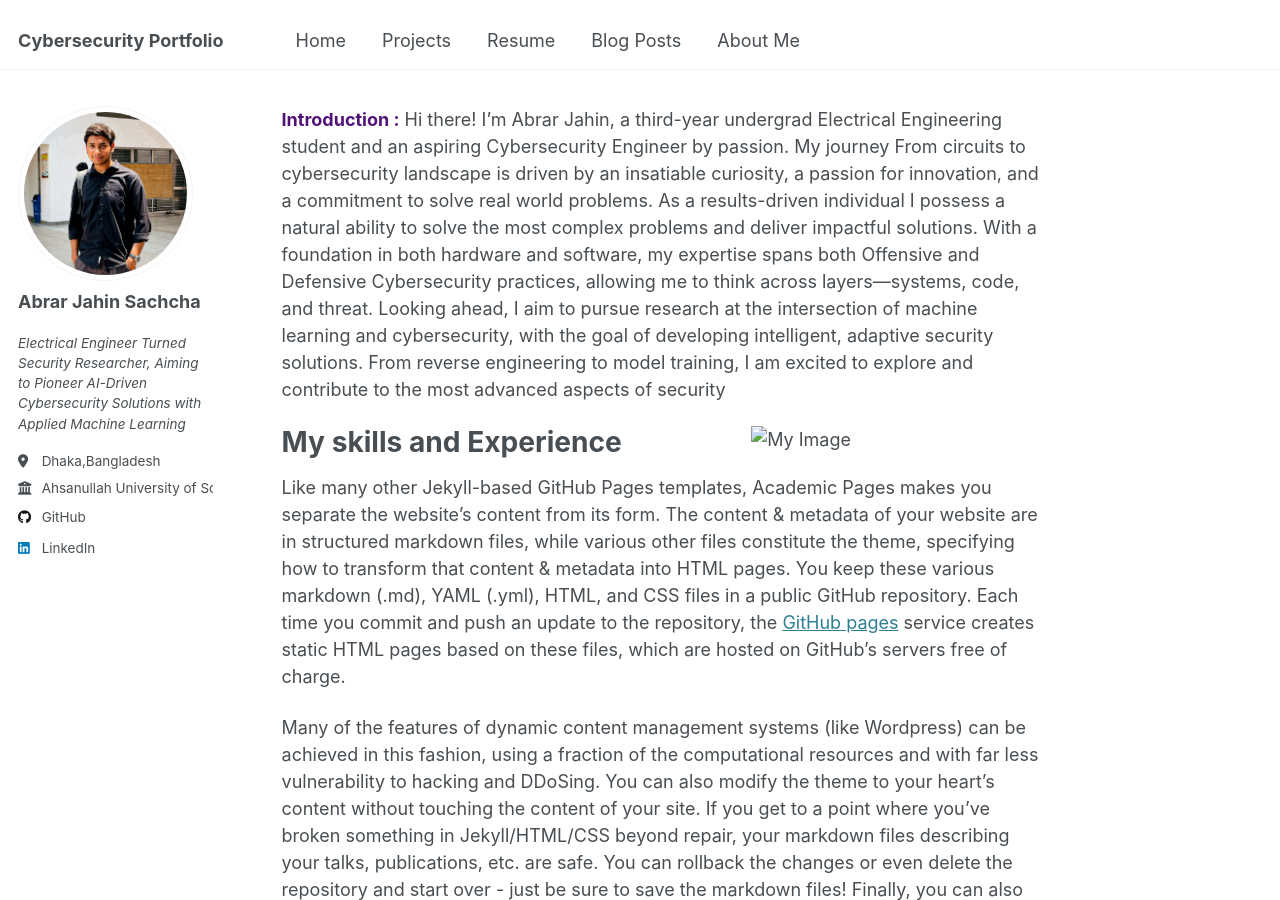
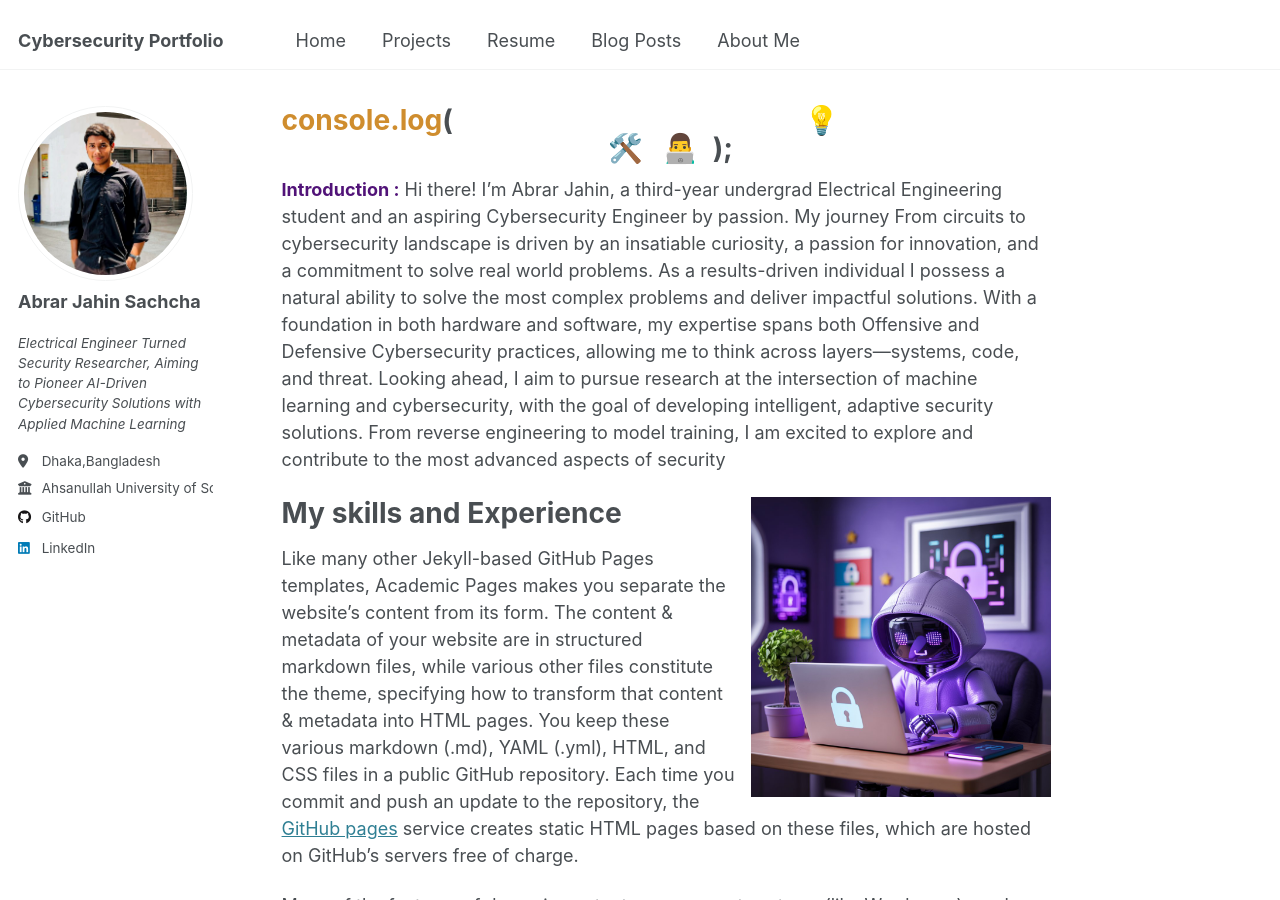
Before and after one commit to AbrarJahin7/cyberportfolio.github.io, a Jekyll site: the page built from _pages/about.md, in a window 1280 px wide and 900 px high. Built offline with Jekyll 4.4.1, drawn with Linux system fonts in a browser that asks for light colours; part of the change alters nothing that is shown.

Commit message:
Update about.md

```diff
--- a/_pages/about.md
+++ b/_pages/about.md
@@ -1,7 +1,7 @@
 ---
 permalink: /
-title: "<span style='color:#cf8d2e;'>console.log</span>(\Welcome to My Portfolio💡—Explore My Work and Projects here 🛠️⚡ "👨‍💻 \");
-author_profile: true
+title: <span style="color:#cf8d2e;">console.log</span>(<span style="color:#ffffff;">"Welcome to My Portfolio💡—Explore My Work and Projects here 🛠️⚡👨‍💻"</span>);
+
 redirect_from:
   - /about/
   - /about.html
```
